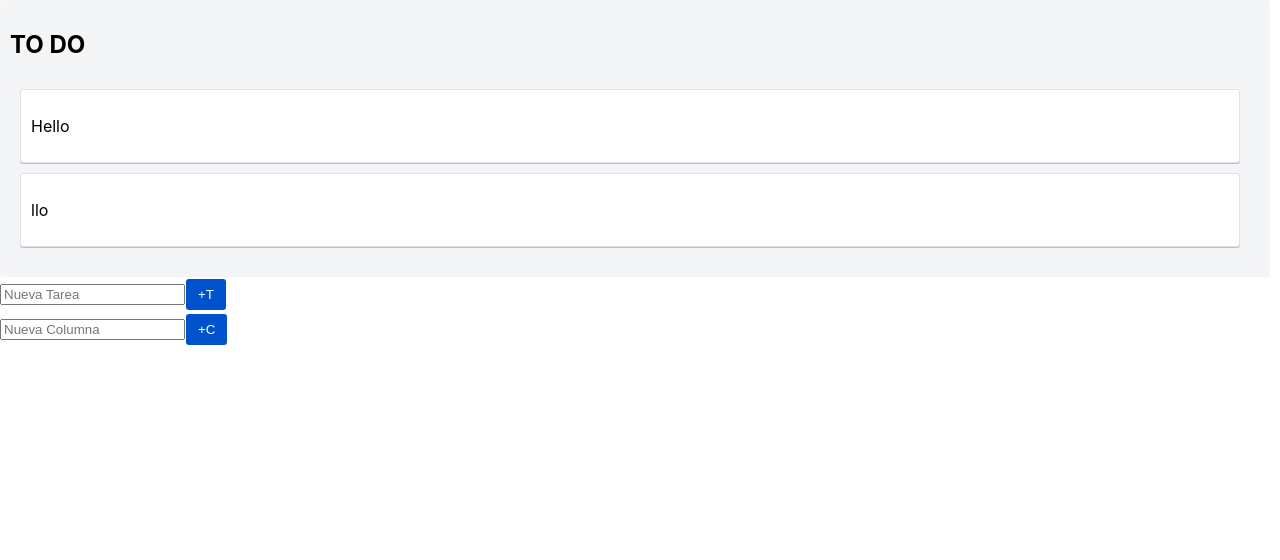
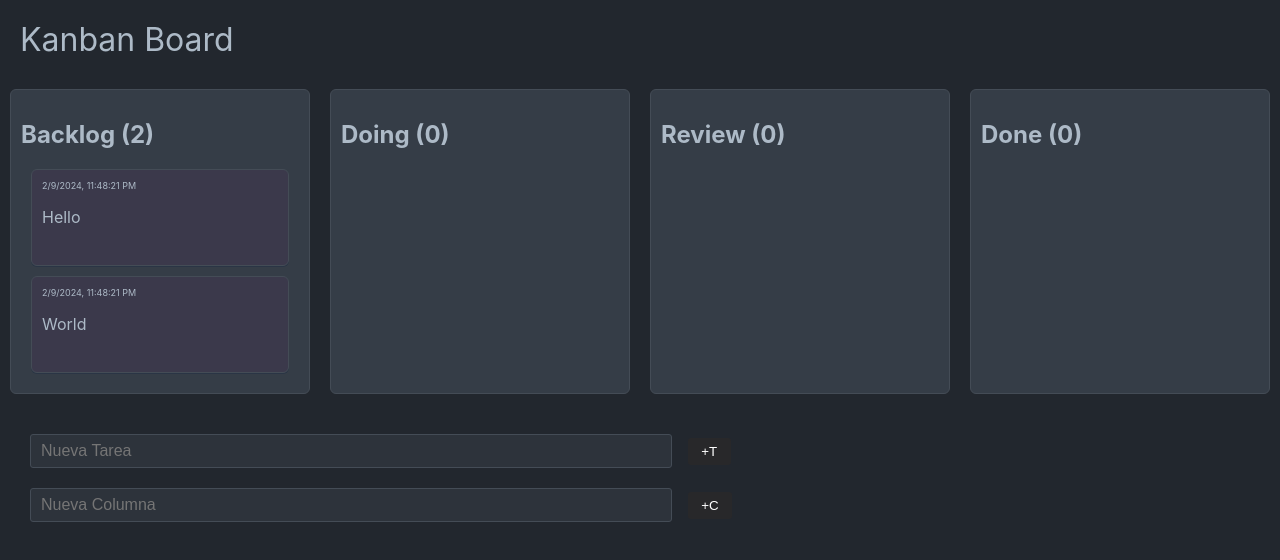
Before and after one commit to jrodrigopuca/KanbanBoard, a React (Create React App) app in the folder kanban/: page / in a window 1280 px wide. Shown: the top 560 px of the page. Built offline with nearby package versions, Linux system fonts and the light colour scheme; the HTML template or start-up script is replaced by a standard one.

Commit message:
styles and time

```diff
--- a/kanban/src/component/Board.jsx
+++ b/kanban/src/component/Board.jsx
@@ -13,12 +13,28 @@ const initColumns = () => {
   return [
     {
       id: uuidv4(),
-      title: "TO DO",
+      title: "Backlog",
       tasks: [
-        { id: uuidv4(), title: "Hello" },
-        { id: uuidv4(), title: "llo" },
+        { id: uuidv4(), title: "Hello", date: Date.now() },
+        { id: uuidv4(), title: "World", date: Date.now() },
       ],
     },
+    {
+      id: uuidv4(),
+      title: "Doing",
+      tasks: [],
+    },
+    {
+      id: uuidv4(),
+      title: "Review",
+      tasks: [],
+    },
+    {
+      id: uuidv4(),
+      title: "Done",
+      tasks: [],
+    },
+
   ];
 };
 
@@ -68,6 +84,7 @@ const Board = () => {
     if (source.droppableId === destination.droppableId) {
       const column = newColumns.find((col) => col.id === source.droppableId);
       const [movedTask] = column.tasks.splice(source.index, 1);
+      movedTask.date= Date.now();
       column.tasks.splice(destination.index, 0, movedTask);
     } else {
       // Movimiento entre columnas
@@ -78,6 +95,7 @@ const Board = () => {
         (col) => col.id === destination.droppableId
       );
       const [movedTask] = sourceColumn.tasks.splice(source.index, 1);
+      movedTask.date= Date.now();
       destinationColumn.tasks.splice(destination.index, 0, movedTask);
     }
 
@@ -86,7 +104,7 @@ const Board = () => {
 
   const handleAddTask = () => {
     const newColumns = [...columns];
-    const newTask = { title: newTaskInput, id: uuidv4() };
+    const newTask = { title: newTaskInput, id: uuidv4(), date: Date.now() };
     newColumns[0].tasks.push(newTask); // Agregar tarea a la primera columna
     setColumns(newColumns);
     setNewTaskInput("");
@@ -102,15 +120,19 @@ const Board = () => {
 
   return (
     <>
+      <div className="kanban-title">Kanban Board</div>
       <DragDropContext onDragEnd={handleDragEnd}>
         <div className="kanban-board">
           {columns.map((column) => (
             <ColumnComponent {...column} key={column.id} taskFunctions={taskFunctions}/>
           ))}
         </div>
+      </DragDropContext>
 
+      <div className="form-board">
         <div className="add-task">
           <input
+            className="input-agregar"
             type="text"
             placeholder="Nueva Tarea"
             value={newTaskInput}
@@ -121,12 +143,13 @@ const Board = () => {
               }
             }}
           />
-          <button onClick={handleAddTask}>+T</button>
+          <button className="action-button" disabled={!newTaskInput} onClick={handleAddTask}>+T</button>
         </div>
 
         <div className="add-column">
           <input
             type="text"
+            className="input-agregar"
             placeholder="Nueva Columna"
             value={newColumnInput}
             onChange={(e) => setNewColumnInput(e.target.value)}
@@ -136,9 +159,9 @@ const Board = () => {
               }
             }}
           />
-          <button onClick={handleAddColumn}>+C</button>
+          <button className="action-button" disabled={!newColumnInput}  onClick={handleAddColumn}>+C</button>
         </div>
-      </DragDropContext>
+      </div>
     </>
   );
 };
--- a/kanban/src/component/Column.jsx
+++ b/kanban/src/component/Column.jsx
@@ -6,7 +6,7 @@ import "./styles.css";
 const ColumnComponent = ({ id, title, tasks, taskFunctions }) => {
   return (
     <div className="column">
-      <h2>{title}</h2>
+      <h2>{title} ({tasks.length})</h2>
       <Droppable droppableId={id}>
         {(provided, snapshot) => (
           <div
--- a/kanban/src/component/Task.jsx
+++ b/kanban/src/component/Task.jsx
@@ -2,13 +2,15 @@ import React, {useState} from "react";
 import { Draggable } from "react-beautiful-dnd";
 import "./styles.css";
 
-const TaskComponent = ({ id, title, indexTask, onEdit, onDelete }) => {
+const TaskComponent = ({ id, title, date, indexTask, onEdit, onDelete }) => {
   const [isEditing, setIsEditing] = useState(false);
   const [editedContent, setEditedContent] = useState(title);
 
   const handleDelete = () => {
     onDelete(id);
   };
+
+  const dateToShow = date? (new Date(date)).toLocaleString() : "";
 
   return (
     <Draggable draggableId={id} index={indexTask} key={id}>
@@ -22,25 +24,30 @@ const TaskComponent = ({ id, title, indexTask, onEdit, onDelete }) => {
           {isEditing ? (
             <input
               type="text"
+              className="input-agregar"
               value={editedContent}
               onChange={(e) => setEditedContent(e.target.value)}
             />
           ) : (
-            <p>{title}</p>
+            <>
+              <div className="task-date">{dateToShow}</div>
+              <p className="task-title">{title}</p>
+            </>
           )}
           {isEditing? (
             <button
+              className="action-button"
               onClick={() => {
                 setIsEditing(false);
-                onEdit(id, { title: editedContent });
+                onEdit(id, { title: editedContent, date: Date.now() });
               }}
             >
-              💾
+              ✅
             </button>
           ) : (
             <div className="task-actions">
-              <button className="action-button" onClick={handleDelete}>🗑️</button>
-              <button className="action-button" onClick={()=>{setIsEditing(true)}}>📝</button>
+              <button className="action-button" onClick={handleDelete}>❌</button>
+              <button className="action-button" onClick={()=>{setIsEditing(true)}}>⭕</button>
             </div>
           )}
         </div>
--- a/kanban/src/component/styles.css
+++ b/kanban/src/component/styles.css
@@ -1,61 +1,109 @@
+body{
+  background-color: #22272e;
+}
 .kanban-board {
   display: flex;
 }
 
+.kanban-title{
+  font-size: xx-large;
+  color: #adbac7;
+  padding: 10px;
+  margin: 10px;
+}
+
 .column {
   flex: 1;
-  background-color: #f4f5f7;
-  border-radius: 3px;
+  background-color: #353d47;
   padding: 10px;
-  margin-right: 10px;
+  margin: 10px;
+  border: 1px solid #444c56;
+  border-radius: 6px;
+  color: #adbac7;
+  min-width: 200px;
 }
 
 .task {
-  background-color: #fff;
-  border: 1px solid #dfe1e6;
-  border-radius: 3px;
+  background-color: #3B394B;
+  border: 1px solid #444c56;
+  color: #adbac7;
+  border-radius: 6px;
   box-shadow: 0 1px 0 rgba(9,30,66,.25);
   padding: 10px;
   margin-bottom: 10px;
 }
 
 .task-list {
-  background-color: #f4f5f7;
   border-radius: 3px;
-  padding: 10px;
-  margin-right: 10px;
+  margin: 0 10px;
 }
 
 .task.dragging {
-  background-color: #ebecf0;
+  background-color: #22272e;
+  color: whitesmoke;
 }
 
 .task-list.dragging-over {
-  background-color: #dfe1e6;
+  background-color: transparent;
+  border: 2px dashed #adbac7;
 }
 
 button, .action-button {
-  background-color: #0052cc;
+  background-color: #768390;
   color: #fff;
   border: none;
   border-radius: 3px;
-  padding: 8px 12px;
+  padding: 0px 1em;
   cursor: pointer;
-  margin: 2px 1px;
+  margin: 0px 6px;
+  height: 2em;
 }
 
-button:hover {
-  background-color: #0079bf;
+button:hover, .action-button:hover {
+  background-color: #a0abb9;
+}
+
+button:disabled{
+  background-color: #28282a;
 }
 
 .task-actions {
   display: none;
+  flex-direction: row-reverse;
 }
 
 .task:hover .task-actions {
   display:flex;
 }
 
-.action-button:hover {
-  background-color: #e9ecef;
+.form-board{
+  display: flex;
+  flex-direction: column;
+  padding: 10px;
+  margin: 10px 10px;
 }
+
+.input-agregar{
+  color: #768390;
+  border: 1px solid #444c56;
+  border-radius: 3px;
+  height: 2em;
+  width: 50%;
+  margin: 10px;
+  background-color: #2d333b;
+  padding: 0px 10px;
+  font-size: 1em;
+}
+
+.input-agregar:focus{
+  color:#e4e2e2;
+}
+
+.task-date{
+  font-size: xx-small;
+  margin:0;
+}
+
+.task-title{
+  height: 2em;
+}
```
